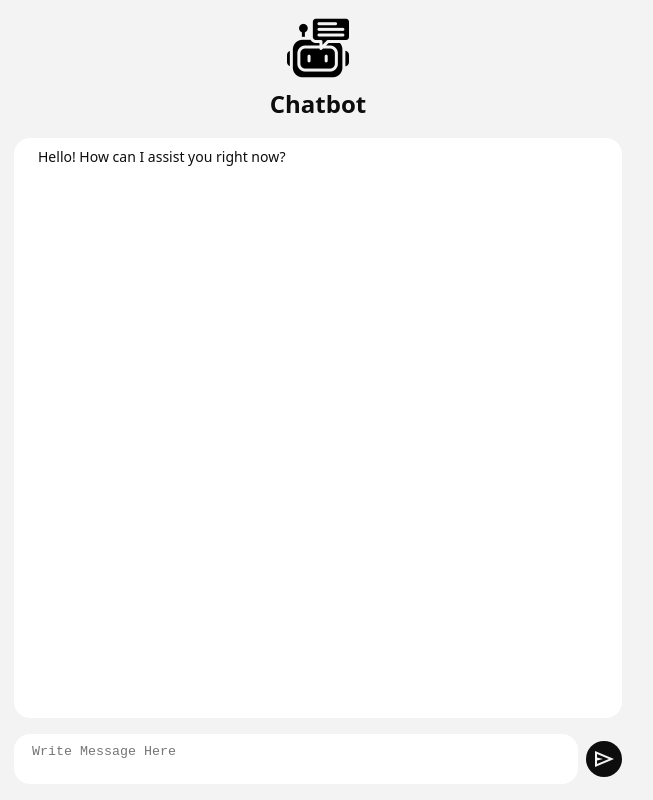
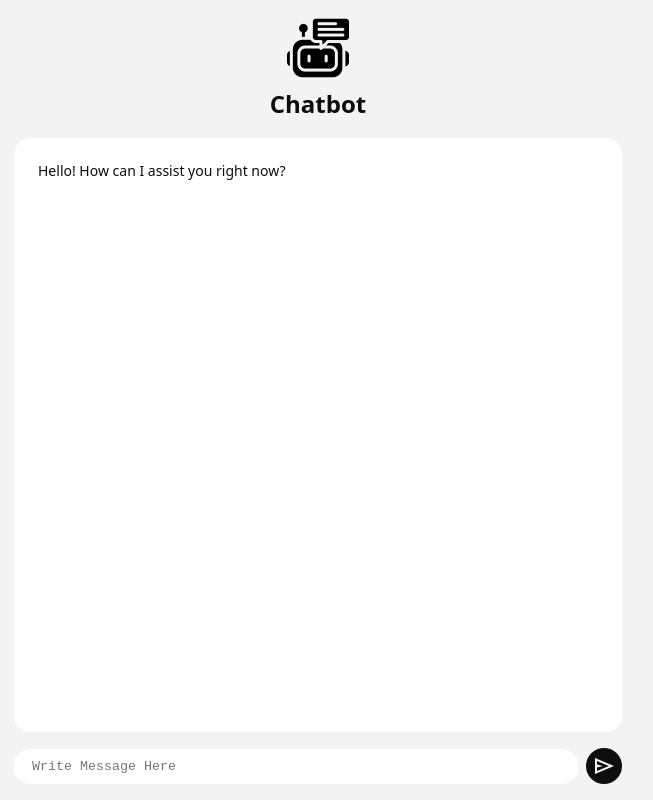
Before and after one commit to AntonRusev/chatbot-tutorial, a React (Vite) app: page / in a window 1280 px wide. Shown: the whole page, without its empty margins (322-975 px from the left). Built offline with nearby package versions, Linux system fonts and the light colour scheme; no server answers.

Commit message:
added imrpovements to Chat UX

```diff
--- a/package.json
+++ b/package.json
@@ -13,7 +13,9 @@
     "@google/genai": "^0.7.0",
     "openai": "^4.91.0",
     "react": "^19.0.0",
-    "react-dom": "^19.0.0"
+    "react-dom": "^19.0.0",
+    "react-markdown": "^10.1.0",
+    "react-textarea-autosize": "^8.5.9"
   },
   "devDependencies": {
     "@eslint/js": "^9.21.0",
--- a/src/App.jsx
+++ b/src/App.jsx
@@ -62,7 +62,10 @@ function App() {
       </div>
 
       {/* Controls - TextArea + Submit Button */}
-      <Controls onSend={handleContentSend} />
+      <Controls
+        isDisabled={isLoading}
+        onSend={handleContentSend}
+      />
     </div>
   );
 }
--- a/src/components/Chat/Chat.jsx
+++ b/src/components/Chat/Chat.jsx
@@ -1,22 +1,60 @@
+import { useEffect, useMemo, useRef } from 'react';
+import Markdown from 'react-markdown';
+
 import styles from "./Chat.module.css";
 
-const WELCOME_MESSAGE = {
+const WELCOME_MESSAGE_GROUP = [{
     role: 'assistant',
     content: 'Hello! How can I assist you right now?'
-}
+}];
 
 export function Chat({ messages }) {
+    const messagesEndRef = useRef(null);
+
+    const messagesGroups = useMemo(() => (
+        messages.reduce((groups, message) => {
+            // Generate a new memoized group for each new user message
+            if (message.role === 'user') {
+                groups.push([]);
+            };
+            groups[groups.length - 1].push(message); // Add the user message to the last group
+
+            return groups;
+        }, [])
+    ), [messages]);
+
+    useEffect(() => {
+        messagesEndRef.current?.scrollIntoView({ behavior: 'smooth' });
+    }, [messages]);
+
     return (
         <div className={styles.Chat}>
-            {[WELCOME_MESSAGE, ...messages].map(({ role, content }, index) => (
+            {/* Messages in groups, always in pairs- user + assistant(AI) */}
+            {[WELCOME_MESSAGE_GROUP, ...messagesGroups].map((messages, groupIndex) => {
+                return (
+                    <div key={groupIndex} className={styles.Group}>
+                        {/* Individual messages by either user or assistant(AI) */}
+                        {messages.map(({ role, content }, index) => (
                             <div
                                 key={index}
                                 className={styles.Message}
                                 data-role={role}
                             >
+                                {/* Component for rendering markdown language */}
+                                <Markdown>
                                     {content}
+                                </Markdown>
                             </div>
                         ))}
                     </div>
                 );
+            })}
+
+
+            {/* Empty div to scroll to the bottom of the chat */}
+            {/* This div is used to scroll to the bottom of the chat when new messages are added */}
+            {/* It is not visible in the UI */}
+            <div ref={messagesEndRef} />
+        </div>
+    );
 }
--- a/src/components/Chat/Chat.module.css
+++ b/src/components/Chat/Chat.module.css
@@ -5,6 +5,17 @@
     height: 100%;
     padding: 8px;
     overflow-y: auto;
+  }
+
+  .Group {
+    display: flex;
+    flex-direction: column;
+    gap: 8px;
+  }
+
+  .Group:nth-last-of-type(2) {
+    /* 8px - gap between groups */
+    min-height: calc(100% - 8px);
   }
 
   .Message {
--- a/src/components/Controls/Controls.jsx
+++ b/src/components/Controls/Controls.jsx
@@ -1,9 +1,18 @@
-import { useState } from 'react';
+import { useEffect, useRef, useState } from 'react';
+import TextareaAutosize from 'react-textarea-autosize';
 
 import styles from './Controls.module.css'
 
-export function Controls({ onSend }) {
+export function Controls({ isDisabled = false, onSend }) {
     const [content, setContent] = useState("");
+
+    const textareaRef = useRef(null);
+
+    useEffect(() => {
+        if (!isDisabled) {
+            textareaRef.current.focus(); // Focus on the textarea when it is enabled (Autofocus after chatbot responses)
+        };
+    }, [isDisabled])
 
     function handleContentChange(e) {
         setContent(e.target.value);
@@ -28,10 +37,14 @@ export function Controls({ onSend }) {
         <div className={styles.Controls}>
             <div className={styles.TextAreaContainer}>
                 {/* Text Area */}
-                <textarea
+                <TextareaAutosize
                     className={styles.TextArea}
+                    ref={textareaRef}
+                    disabled={isDisabled}
                     placeholder="Write Message Here"
                     value={content}
+                    minRows={1}
+                    maxRows={5}
                     onChange={handleContentChange}
                     onKeyDown={handleEnterPress}
                 />
@@ -40,6 +53,7 @@ export function Controls({ onSend }) {
             {/* Send Button */}
             <button
                 className={styles.Button}
+                disabled={isDisabled}
                 onClick={handleContentSend}
             >
                 <SendIcon />
--- a/src/components/Controls/Controls.module.css
+++ b/src/components/Controls/Controls.module.css
@@ -37,3 +37,8 @@
 .Button svg {
   fill: #f3f3f3;
 }
+
+.TextAreaLdisabled,
+.Button:disabled {
+  opacity: 0.35;
+}
```
Also changed, not shown: 1 other file (tests, documents, lock files or other folders). Lines whose indentation alone changed are shown as unchanged.
